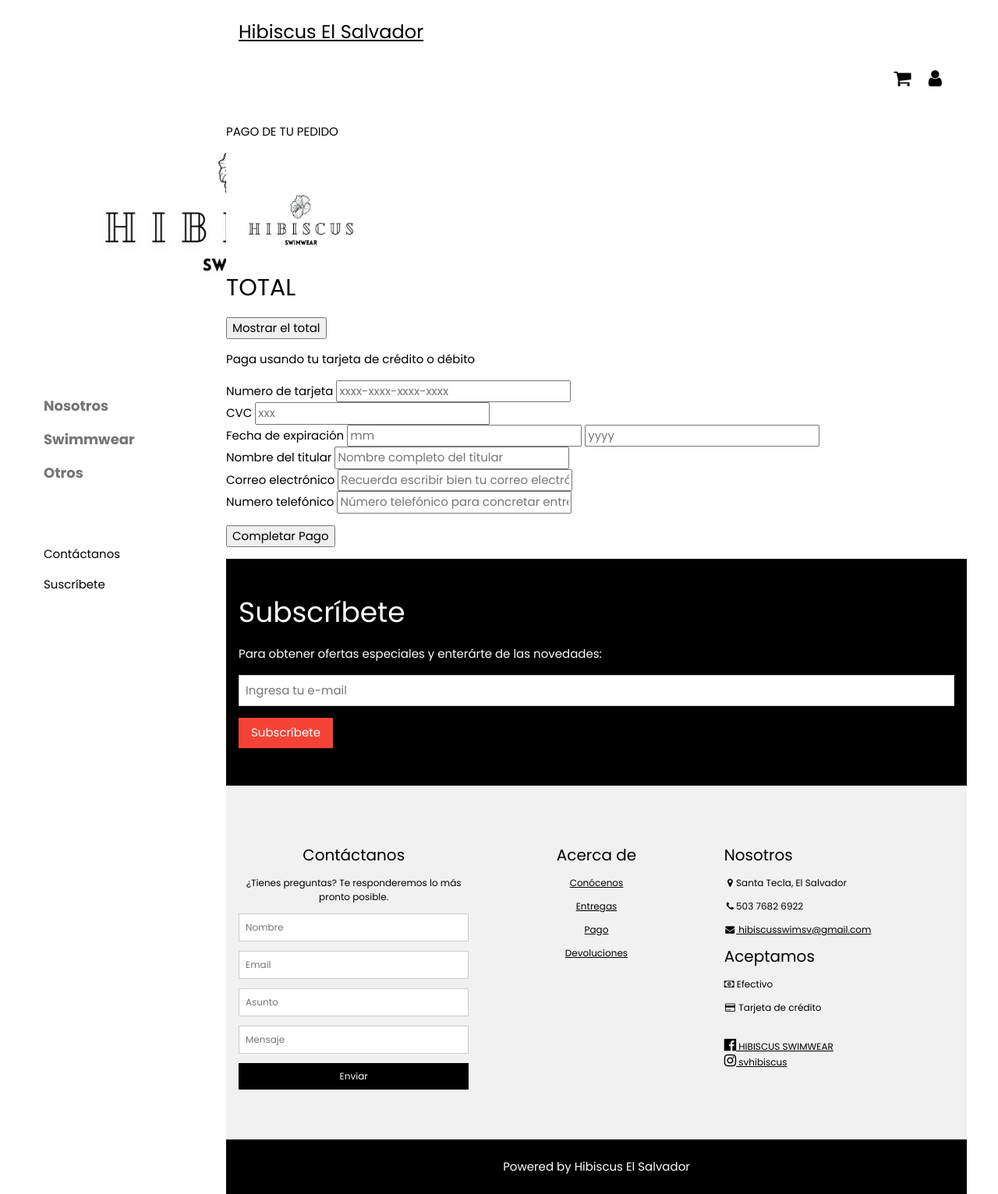
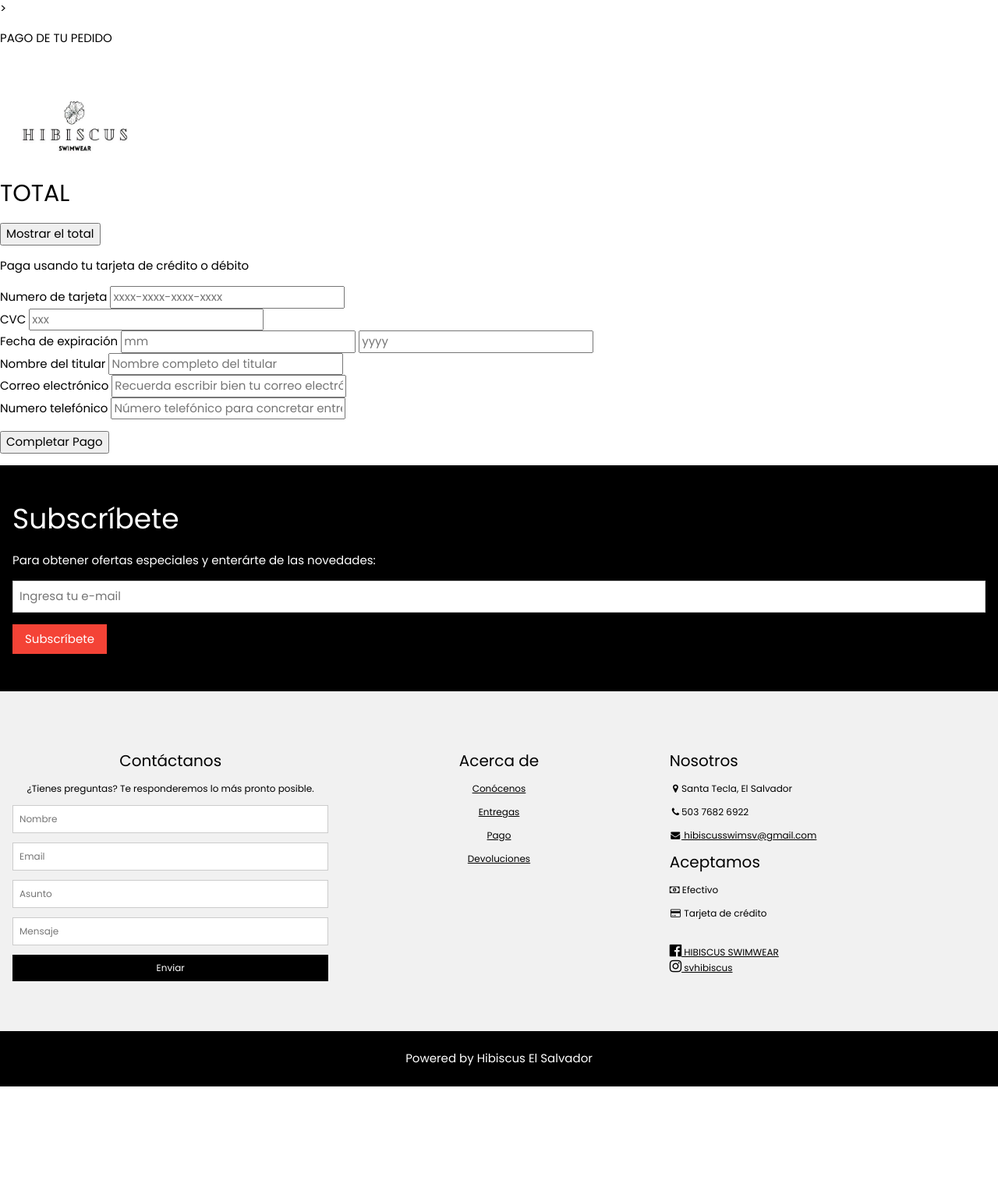
Before and after one commit to fadiaz4/ProyectoFinalManganeso, a Flask app: page /checkout in a window 1280 px wide. Shown: the whole page at 78% size. After the commit the page ends 1394 px from the top, so only its background shows below. Run offline with Flask 2, Linux system fonts and the light colour scheme.

Commit message:
checkoutyes

```diff
--- a/templates/checkout.html
+++ b/templates/checkout.html
@@ -30,56 +30,6 @@
         }
     </style>
 </head>
-
-<body class="w3-content" style="max-width:1200px">
-
-    <!-- Sidebar -->
-    <nav class="w3-sidebar w3-bar-block w3-white w3-collapse w3-top" style="z-index:3;width:250px" id="mySidebar">
-        <div class="w3-container w3-display-container w3-padding-16">
-            <i onclick="w3_close()" class="fa fa-remove w3-hide-large w3-button w3-display-topright"></i>
-            <h3 class="w3-wide"><b><img src="/static/images/hibiscusSV.png"></b></h3>
-        </div>
-        <div class="w3-padding-64 w3-large w3-text-grey" style="font-weight:bold">
-            <a href="./#Conócenos" class="w3-bar-item w3-button">Nosotros</a>
-            <a href="{{url_for('swimmwear')}}" class="w3-bar-item w3-button">Swimmwear</a>
-            <a href="{{url_for('otros')}}" class="w3-bar-item w3-button">Otros</a>
-        </div>
-        <a href="#footer" class="w3-bar-item w3-button w3-padding">Contáctanos</a>
-        <a href="javascript:void(0)" class="w3-bar-item w3-button w3-padding"
-            onclick="document.getElementById('newsletter').style.display='block'">Suscríbete</a>
-    </nav>
-
-    <!-- Menú de arriba en pantallas pequeñas -->
-    <header class="w3-bar w3-top w3-hide-large w3-black w3-xlarge">
-        <div class="w3-bar-item w3-padding-24 w3-wide"><img src="/static/images/hibiscusSV.png"></div>
-        <a href="javascript:void(0)" class="w3-bar-item w3-button w3-padding-24 w3-right" onclick="w3_open()"><i
-                class="fa fa-bars"></i></a>
-    </header>
-
-    <!-- Abriendo la sidebar en pantallas pequeñas-->
-    <div class="w3-overlay w3-hide-large" onclick="w3_close()" style="cursor:pointer" title="close side menu"
-        id="myOverlay"></div>
-
-    <!-- Contenido de la página -->
-    <div class="w3-main" style="margin-left:250px">
-
-        <!-- Lanzar contenido en pantallas pequeñas -->
-        <div class="w3-hide-large" style="margin-top:83px"></div>
-
-        <!-- Encabezado superior -->
-        <!-- Encabezado superior -->
-        <header class="w3-container w3-xlarge">
-            <div class="nav">
-                <a href="./" target="_blank">Hibiscus El Salvador</a>
-                <div id="headerM">
-                    <p class="w3-right">
-                        <a href="{{url_for('cart')}}"><i class="fa fa-shopping-cart w3-margin-right"></i></a>
-                        <a href="{{url_for('login')}}"><i class="fa fa-user w3-margin-right"></i></a>
-                    </p>
-                </div>
-            </div>
-        </header>
-
 <title>Checkout</title>
 </head>
 
@@ -132,8 +82,7 @@
             </div>
             <div class="mail-field-group">
                 <label>Correo electrónico</label>
-                        <input type="text" class="mail-field"
-                            placeholder="Recuerda escribir bien tu correo electrónico">
+                <input type="text" class="mail-field" placeholder="Recuerda escribir bien tu correo electrónico">
             </div>
             <div class="number-field-group">
                 <label>Numero telefónico</label>
@@ -176,14 +125,11 @@
                 <h4>Contáctanos</h4>
                 <p>¿Tienes preguntas? Te responderemos lo más pronto posible.</p>
                 <form action="/action_page.php" target="_blank">
-                            <p><input class="w3-input w3-border" type="text" placeholder="Nombre" name="Nombre"
-                                    required></p>
+                    <p><input class="w3-input w3-border" type="text" placeholder="Nombre" name="Nombre" required></p>
                     <p><input class="w3-input w3-border" type="text" placeholder="Email" name="Email" required>
                     </p>
-                            <p><input class="w3-input w3-border" type="text" placeholder="Asunto" name="Asunto"
-                                    required></p>
-                            <p><input class="w3-input w3-border" type="text" placeholder="Mensaje" name="Mensaje"
-                                    required></p>
+                    <p><input class="w3-input w3-border" type="text" placeholder="Asunto" name="Asunto" required></p>
+                    <p><input class="w3-input w3-border" type="text" placeholder="Mensaje" name="Mensaje" required></p>
                     <button type="submit" class="w3-button w3-block w3-black">Enviar</button>
                 </form>
             </div>
--- a/templates/dashboard.html
+++ b/templates/dashboard.html
@@ -233,7 +233,7 @@
             //DELETING TABLE STARTS HERE
             $("#remove").click(function () {
 
-                if (!confirm("Confirme que desea vaciar la tabla", "")) return;;
+                if (!confirm("Confirme que desea vaciar la tabla", "")) return:
                 db.transaction(function (transaction) {
                     var sql = "DROP TABLE items";
                     transaction.executeSql(sql, undefined, function () {
```
Lines whose indentation alone changed are shown as unchanged.
